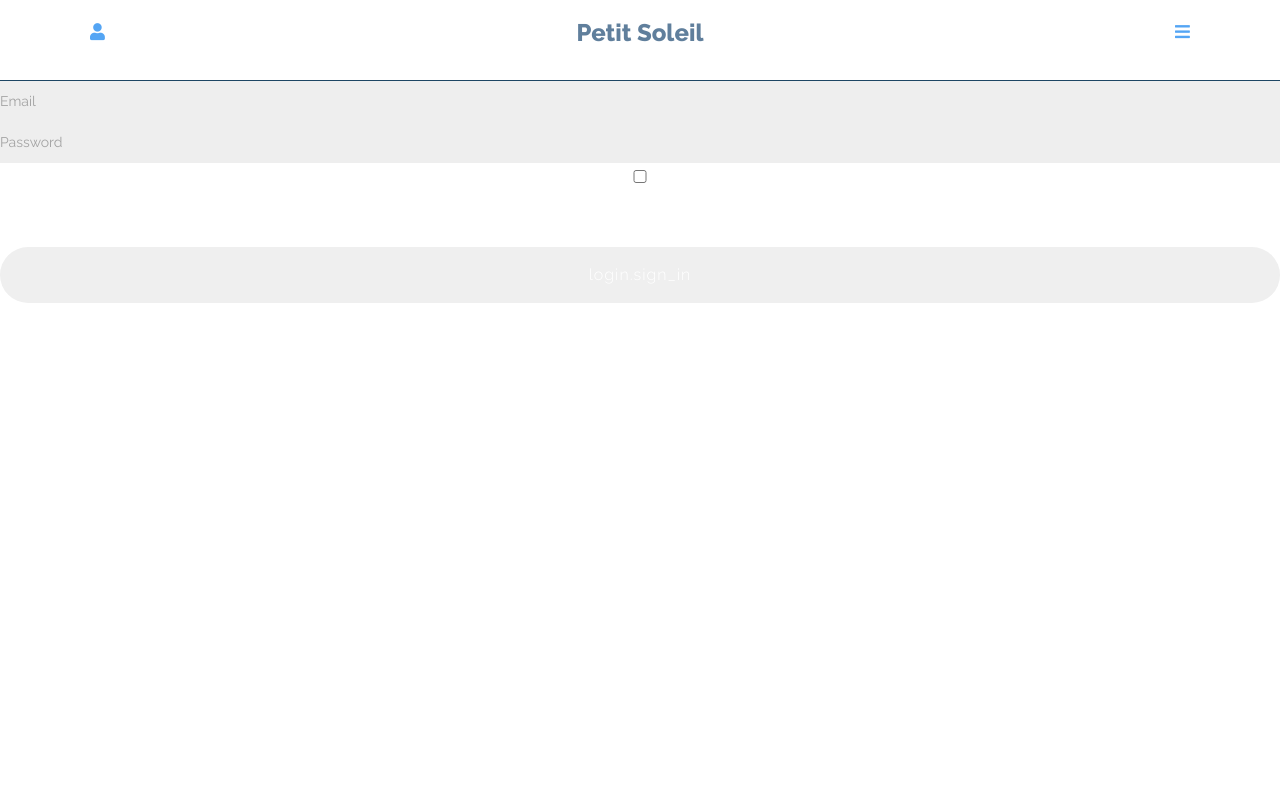
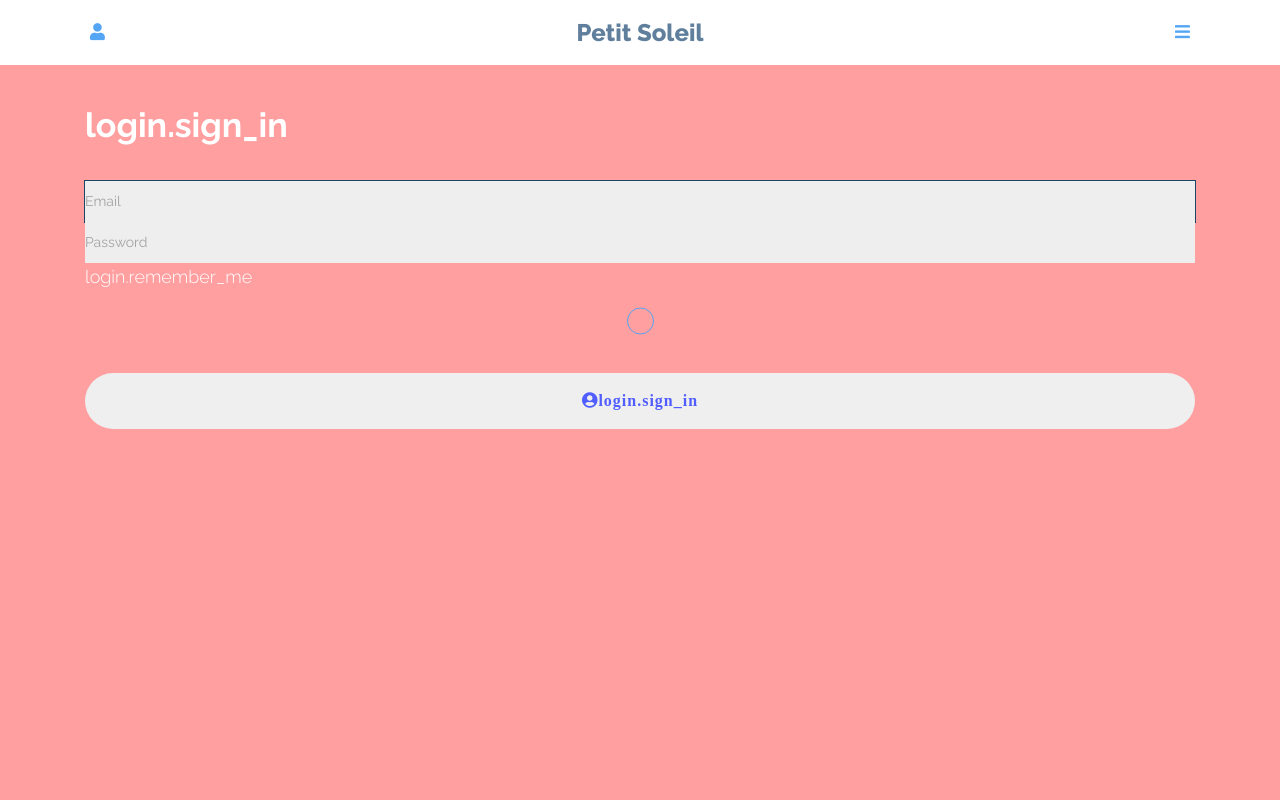
Before and after one commit to Neofox/camie, a Symfony app: template templates/security/login.html.twig in a window 1280 px wide. Run offline with Twig, Linux system fonts and the light colour scheme; the template is opened without the code that fills it, so the values that code supplies are empty; some libraries are stand-ins or nearby versions.

Commit message:
stylize a little bit the login page

```diff
--- a/src/Controller/SecurityController.php
+++ b/src/Controller/SecurityController.php
@@ -17,6 +17,9 @@ class SecurityController extends AbstractController
      */
     public function login(AuthenticationUtils $authenticationUtils): Response
     {
+        if ($this->isGranted(['ROLE_GUARDIAN', 'ROLE_NURSE'])){
+            return $this->redirectToRoute('home');
+        }
         // get the login error if there is one
         $error = $authenticationUtils->getLastAuthenticationError();
         // last username entered by the user
--- a/templates/security/login.html.twig
+++ b/templates/security/login.html.twig
@@ -1,8 +1,11 @@
 {% extends 'base.html.twig' %}
 
-{% block title %}Log in!{% endblock %}
+{% block title %}{% trans %}title.login{% endtrans %}{% endblock %}
 
 {% block main %}
+<main>
+    <section>
+        <div class="page-wrapper">
             <form method="post">
                 {% if error %}
                     <div class="alert alert-danger">{{ error.messageKey|trans(error.messageData, 'security') }}</div>
@@ -19,13 +22,18 @@
                 >
 
                 <div class="checkbox mb-3">
-        <label>
-            <input type="checkbox" name="_remember_me"> {% trans %}login.remember_me{% endtrans %}
-        </label>
+                    <label for="_remember_me"> {% trans %}login.remember_me{% endtrans %}</label>
+                    <div class="custom-input-checkbox">
+                        <input type="checkbox" id="_remember_me" name="_remember_me" />
+                        <div class="custom-check"></div>
+                    </div>
                 </div>
 
-    <button class="btn btn-lg btn-primary" type="submit">
-        {% trans %}login.sign_in{% endtrans %}
+                <button type="submit" class="btn btn-action">
+                    <i style="color: #505dff" class="fas fa-user-circle" aria-label="hidden">{% trans %}login.sign_in{% endtrans %}</i>
                 </button>
             </form>
+        </div>
+    </section>
+</main>
 {% endblock %}
```
Lines whose indentation alone changed are shown as unchanged.
